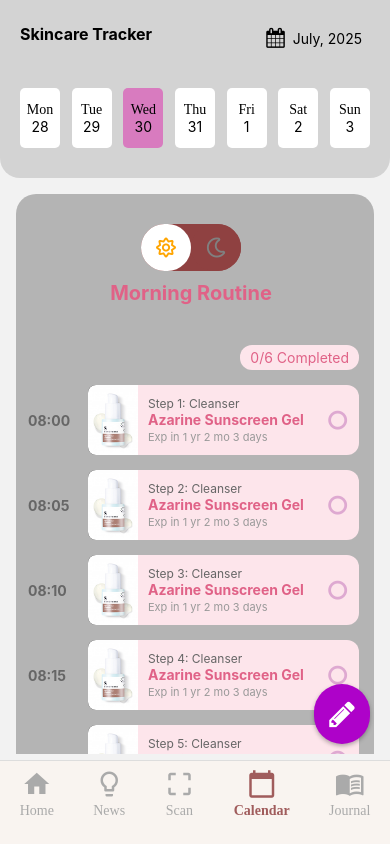
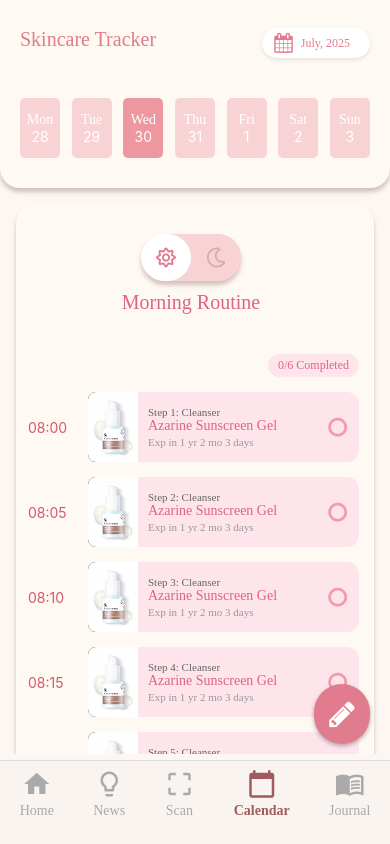
Before and after one commit to Salsa101/Project-SkinSense, a React Native app in the folder FrontEnd/: screen /Calendar in a window 390 px wide. Built offline with nearby package versions, Linux system fonts and the light colour scheme; no server answers.

Commit message:
Update UI Calendar, AddProduct, EditRoutine

```diff
--- a/FrontEnd/src/Screens/AddProduct.jsx
+++ b/FrontEnd/src/Screens/AddProduct.jsx
@@ -132,20 +132,20 @@
             <Icon
               name="search"
               size={20}
-              color="#bf828dff"
+              color="#E07C8E"
               style={styles.icon}
             />
             <TextInput
               style={styles.input}
               placeholder="Search by product name"
-              placeholderTextColor="#bf828dff"
+              placeholderTextColor="#E07C8E"
             />
           </View>
-          <Text style={{ marginVertical: 20, alignSelf: 'center' }}>
+          <Text style={{ marginVertical: 20, alignSelf: 'center', fontFamily: 'Poppins-Medium', color: '#E07C8E' }}>
             or add manually
           </Text>
 
-          <View style={{ alignItems: 'center', marginTop: 20 }}>
+          <View style={{ alignItems: 'center', marginTop: 10 }}>
             <TouchableOpacity style={styles.box} onPress={handleUpload}>
               {imageUri ? (
                 <Image
@@ -156,7 +156,7 @@
                 <Icon1 name="plus" size={80} color="#FFFFFF" />
               )}
             </TouchableOpacity>
-            <Text style={{ alignSelf: 'center', marginTop: 5 }}>
+            <Text style={{ alignSelf: 'center', marginTop: 5 , fontFamily: 'Poppins-Medium', color: '#E07C8E'}}>
               Product Image
             </Text>
           </View>
@@ -169,7 +169,7 @@
                 <TextInput
                   style={styles.input}
                   placeholder="Type here..."
-                  placeholderTextColor="#bf828dff"
+                  placeholderTextColor="#E07C8E"
                   value={productName}
                   onChangeText={setProductName}
                 />
@@ -183,7 +183,7 @@
                 <TextInput
                   style={styles.input}
                   placeholder="Type here..."
-                  placeholderTextColor="#bf828dff"
+                  placeholderTextColor="#E07C8E"
                   value={productBrand}
                   onChangeText={setProductBrand}
                 />
@@ -197,7 +197,7 @@
                 <TextInput
                   style={styles.input}
                   placeholder="Enter product step number..."
-                  placeholderTextColor="#bf828dff"
+                  placeholderTextColor="#E07C8E"
                   keyboardType="numeric"
                   value={productStep}
                   onChangeText={text => {
@@ -219,13 +219,23 @@
                 setValue={setProductValue}
                 setItems={setProductItems}
                 placeholder="Select product type"
+                placeholderStyle={{
+                  color: '#E07C8E',
+                  fontFamily: 'Poppins-Medium',
+                  fontSize: 12,
+                }}
+                textStyle={{
+                  fontFamily: 'Poppins-Medium',
+                  color: '#E07C8E',
+                  fontSize: 12,
+                }}
                 style={styles.dropdownPicker}
                 dropDownContainerStyle={styles.dropdownStyle}
                 ArrowDownIconComponent={() => (
-                  <Icon name="chevron-down" size={20} color="#bf828dff" />
+                  <Icon name="chevron-down" size={20} color="#E07C8E" />
                 )}
                 ArrowUpIconComponent={() => (
-                  <Icon name="chevron-up" size={20} color="#bf828dff" />
+                  <Icon name="chevron-up" size={20} color="#E07C8E" />
                 )}
               />
             </View>
@@ -241,13 +251,23 @@
                 setValue={setRoutineValue}
                 setItems={setRoutineItems}
                 placeholder="Select routine type"
+                placeholderStyle={{
+                  color: '#E07C8E',
+                  fontFamily: 'Poppins-Medium',
+                  fontSize: 12,
+                }}
+                textStyle={{
+                  fontFamily: 'Poppins-Medium',
+                  color: '#E07C8E',
+                  fontSize: 12,
+                }}
                 style={styles.dropdownPicker}
                 dropDownContainerStyle={styles.dropdownStyle}
                 ArrowDownIconComponent={() => (
-                  <Icon name="chevron-down" size={20} color="#bf828dff" />
+                  <Icon name="chevron-down" size={20} color="#E07C8E" />
                 )}
                 ArrowUpIconComponent={() => (
-                  <Icon name="chevron-up" size={20} color="#bf828dff" />
+                  <Icon name="chevron-up" size={20} color="#E07C8E" />
                 )}
               />
             </View>
@@ -263,13 +283,23 @@
                 setValue={setTimeDayValue}
                 setItems={setTimeDayItems}
                 placeholder="Select time of day"
+                placeholderStyle={{
+                  color: '#E07C8E',
+                  fontFamily: 'Poppins-Medium',
+                  fontSize: 12,
+                }}
+                textStyle={{
+                  fontFamily: 'Poppins-Medium',
+                  color: '#E07C8E',
+                  fontSize: 12,
+                }}
                 style={styles.dropdownPicker}
                 dropDownContainerStyle={styles.dropdownStyle}
                 ArrowDownIconComponent={() => (
-                  <Icon name="chevron-down" size={20} color="#bf828dff" />
+                  <Icon name="chevron-down" size={20} color="#E07C8E" />
                 )}
                 ArrowUpIconComponent={() => (
-                  <Icon name="chevron-up" size={20} color="#bf828dff" />
+                  <Icon name="chevron-up" size={20} color="#E07C8E" />
                 )}
               />
             </View>
@@ -291,7 +321,7 @@
                   <Icon
                     name="calendar"
                     size={20}
-                    color="#bf828dff"
+                    color="#E07C8E"
                     style={styles.icon}
                   />
                 </TouchableOpacity>
@@ -315,7 +345,7 @@
                   <Icon
                     name="calendar"
                     size={20}
-                    color="#bf828dff"
+                    color="#E07C8E"
                     style={styles.icon}
                   />
                 </TouchableOpacity>
@@ -341,7 +371,7 @@
                   <Icon2
                     name="access-time"
                     size={20}
-                    color="#bf828dff"
+                    color="#E07C8E"
                     style={styles.icon}
                   />
                 </TouchableOpacity>
@@ -398,6 +428,7 @@
 const styles = StyleSheet.create({
   container: {
     flex: 1,
+    backgroundColor: '#FCF7F2'
   },
   scrollContainer: {
     padding: 16,
@@ -405,20 +436,29 @@
   },
   headerText: {
     fontSize: 24,
-    fontWeight: 'bold',
-    marginBottom: 16,
+    fontFamily: 'Poppins-Bold',
+    marginBottom: 10,
+    color: '#E07C8E',
   },
   formContainer: {
     backgroundColor: '#FFF9F3',
     borderRadius: 20,
     padding: 20,
     paddingBottom: 0,
+    shadowColor: '#AB8C8C',
+            shadowOffset: {
+             width: 0,
+             height: 4,
+          },
+             shadowOpacity: 0.5,
+             shadowRadius: 4,
+             elevation: 4,
   },
   inputContainer: {
     flexDirection: 'row',
     alignItems: 'center',
     borderWidth: 1,
-    borderColor: '#bf828dff',
+    borderColor: '#E07C8E',
     borderRadius: 25,
     paddingHorizontal: 15,
     paddingVertical: 3,
@@ -429,6 +469,9 @@
   },
   input: {
     flex: 1,
+    fontFamily: 'Poppins-Medium',
+    fontSize: 12,
+    color: '#E07C8E',
   },
   box: {
     width: 150,
@@ -446,6 +489,9 @@
     marginBottom: 10,
   },
   formText: {
+    fontFamily: 'Poppins-Medium',
+    fontSize: 12,
+    color: '#E07C8E',
     marginLeft: 20,
     marginVertical: 5,
   },
@@ -459,19 +505,19 @@
   saveBtnText: {
     color: '#fff',
     fontSize: 20,
-    fontWeight: 'bold',
+    fontFamily: 'Poppins-Bold',
   },
   dropdownPicker: {
     flexDirection: 'row',
     alignItems: 'center',
     borderWidth: 1,
-    borderColor: '#bf828dff',
+    borderColor: '#E07C8E',
     borderRadius: 25,
     paddingHorizontal: 22,
     backgroundColor: '#ffffff',
   },
   dropdownStyle: {
-    borderColor: '#bf828dff',
+    borderColor: '#E07C8E',
     borderRadius: 25,
     paddingHorizontal: 15,
   },
--- a/FrontEnd/src/Screens/Calendar.jsx
+++ b/FrontEnd/src/Screens/Calendar.jsx
@@ -45,14 +45,14 @@
   };
 
   const DateItem = ({ day, date, isToday }) => (
-    <View style={[styles.date, isToday && { backgroundColor: '#d87bbfff' }]}>
+    <View style={[styles.date, isToday && { backgroundColor: '#ED97A0' }]}>
       <Text
-        style={{ fontFamily: isToday ? 'Poppins-Bold' : 'Poppins-Regular' }}
+        style={{ fontFamily: isToday ? 'Poppins-Bold' : 'Poppins-Medium' , color: isToday ? 'white' : 'white'}}
       >
         {day}
       </Text>
       <Text
-        style={{ fontWeight: isToday ? 'Poppins-Bold' : 'Poppins-Regular' }}
+        style={{ fontWeight: isToday ? 'Poppins-Bold' : 'Poppins-Medium', color: isToday ? 'white' : 'white' }}
       >
         {date}
       </Text>
@@ -235,7 +235,7 @@
         <Icon
           name={item.done ? 'check-circle' : 'circle-o'}
           size={22}
-          color={item.done ? '#ac4cafff' : '#dea9d1ff'}
+          color={item.done ? '#E07C8E' : '#f49babff'}
           style={{ marginLeft: 'auto' }}
         />
       </View>
@@ -248,12 +248,12 @@
         {/* Header */}
         <View style={styles.headerContainer}>
           <View style={styles.headerText}>
-            <Text style={{ fontWeight: 'bold', fontSize: 16 }}>
+            <Text style={{ fontSize: 20, color: '#E07C8E' , fontFamily: 'Poppins-Bold'}}>
               Skincare Tracker
             </Text>
             <View style={styles.monthlyDate}>
-              <Icon name="calendar" size={20} color="#000000" />
-              <Text style={{ marginHorizontal: 8 }}>{monthYear}</Text>
+              <Icon name="calendar" size={20} color="#E07C8E" />
+              <Text style={styles.monthYearText}>{monthYear}</Text>
             </View>
           </View>
 
@@ -272,8 +272,16 @@
             paddingLeft: 7,
             margin: 16,
             marginBottom: 20,
-            backgroundColor: '#b4b4b4ff',
+            backgroundColor: '#FFF9F3',
             borderRadius: 20,
+            shadowColor: '#AB8C8C',
+            shadowOffset: {
+             width: 0,
+             height: 4,
+          },
+             shadowOpacity: 0.5,
+             shadowRadius: 4,
+             elevation: 4,
           }}
         >
           {/* Toggle */}
@@ -288,7 +296,7 @@
               <Icon1
                 name="sun"
                 size={20}
-                color={activeTab === 'Morning' ? 'orange' : 'gray'}
+                color={activeTab === 'Morning' ? '#E07C8E' : '#DBABB3'}
               />
             </TouchableOpacity>
             <TouchableOpacity
@@ -301,7 +309,7 @@
               <Icon1
                 name="moon"
                 size={20}
-                color={activeTab === 'Night' ? 'blue' : 'gray'}
+                color={activeTab === 'Night' ? '#E07C8E' : '#DBABB3'}
               />
             </TouchableOpacity>
           </View>
@@ -347,12 +355,27 @@
 };
 
 const styles = StyleSheet.create({
-  container: { flex: 1 },
+  container: { flex: 1 ,backgroundColor: '#FCF7F2'},
   headerContainer: {
-    backgroundColor: 'lightgray',
+    backgroundColor: '#FFF9F3',
     padding: 20,
     borderBottomEndRadius: 20,
     borderBottomStartRadius: 20,
+     shadowColor: '#AB8C8C',
+            shadowOffset: {
+             width: 0,
+             height: 4,
+          },
+             shadowOpacity: 0.5,
+             shadowRadius: 4,
+             elevation: 4,
+  },
+  monthYearText: {
+    marginHorizontal: 8,
+    color: '#E07C8E',
+    fontFamily: 'Poppins-Medium',
+    fontSize: 12,
+    alignItems: 'center',
   },
   headerText: {
     flexDirection: 'row',
@@ -361,13 +384,25 @@
   },
   cardDone: {
     opacity: 0.8,
-    backgroundColor: '#f5a7f5ff',
+    backgroundColor: '#ED97A0',
     borderRadius: 12,
   },
   monthlyDate: {
     flexDirection: 'row',
     alignItems: 'center',
     marginTop: 8,
+    backgroundColor: '#FFFFFFFF',
+    paddingHorizontal: 12,
+    paddingVertical: 5,
+    borderRadius: 20,
+    shadowColor: '#030303ff',
+    shadowOffset: {
+      width: 0,
+      height: 2,
+    },
+    shadowOpacity: 0.1,
+    shadowRadius: 4,
+    elevation: 3,
   },
   dateContainer: {
     flexDirection: 'row',
@@ -377,7 +412,7 @@
     marginTop: 40,
     marginBottom: 10,
     borderRadius: 5,
-    backgroundColor: 'white',
+    backgroundColor: '#F8D3D5',
     justifyContent: 'center',
     alignItems: 'center',
     height: 60,
@@ -394,15 +429,23 @@
   toggleWrapper: {
     flexDirection: 'row',
     alignSelf: 'center',
-    backgroundColor: '#8f4141ff',
+    backgroundColor: '#F8D3D5',
     borderRadius: 25,
     marginBottom: 10,
     marginTop: 15,
+    shadowColor: '#AB8C8C',
+    shadowOffset: {
+      width: 0,
+      height: 4,
+    },
+    shadowOpacity: 0.5,
+    shadowRadius: 4,
+    elevation: 4,
   },
   toggleButton: {
     paddingVertical: 12,
     paddingHorizontal: 15,
-    backgroundColor: '#8f4141ff',
+    backgroundColor: '#F8D3D5',
     borderRadius: 25,
   },
   activeTab: {
@@ -411,7 +454,7 @@
   },
   title: {
     fontSize: 20,
-    fontWeight: 'bold',
+    fontFamily: 'Poppins-Bold',
     color: '#E06287',
     marginBottom: 40,
     textAlign: 'center',
@@ -419,6 +462,8 @@
   progress: {
     alignSelf: 'flex-end',
     backgroundColor: '#FDE5EB',
+    fontFamily: 'Poppins-Medium',
+    fontSize: 12,
     paddingVertical: 4,
     paddingHorizontal: 10,
     borderRadius: 12,
@@ -433,8 +478,8 @@
   time: {
     width: 60,
     marginRight: 0,
-    fontWeight: 'bold',
-    color: '#666',
+    fontWeight: 'light',
+    color: '#D3586E',
     marginLeft: 5,
   },
   infoBox: {
@@ -447,23 +492,26 @@
   },
   step: {
     color: '#666',
-    fontSize: 12,
+    fontSize: 11,
+    fontFamily: 'Poppins-Regular',
+
   },
   product: {
     fontSize: 14,
-    fontWeight: 'bold',
+    fontFamily: 'Poppins-Bold',
     color: '#E06287',
   },
   exp: {
     fontSize: 11,
     color: '#999',
+    fontFamily: 'Poppins-Light',
     marginTop: 2,
   },
   floatingBubble: {
     position: 'absolute',
     bottom: 100,
     right: 20,
-    backgroundColor: '#ae02c9ff',
+    backgroundColor: '#E07C8E',
     borderRadius: 60,
     padding: 15,
     alignItems: 'center',
--- a/FrontEnd/src/Screens/EditRoutine.jsx
+++ b/FrontEnd/src/Screens/EditRoutine.jsx
@@ -72,7 +72,7 @@
     <View style={styles.container}>
       <ScrollView style={{ marginBottom: 90 }}>
         <View style={styles.headerContainer}>
-          <Text style={{ fontWeight: 'bold', fontSize: 18 }}>
+          <Text style={{ fontFamily: 'Poppins-Bold', fontSize: 20, color: '#E07C8E' }}>
             My Skincare Routine
           </Text>
 
@@ -88,8 +88,9 @@
               >
                 <Text
                   style={{
-                    color: activeRoutineTab === tab ? '#fff' : '#999',
-                    fontWeight: 'bold',
+                    color: activeRoutineTab === tab ? '#fff' : '#B67F89',
+                    fontFamily: 'Poppins-Bold',
+                    fontSize: 14,
                   }}
                 >
                   {tab}
@@ -103,8 +104,16 @@
           style={{
             padding: 15,
             margin: 16,
-            backgroundColor: '#b4b4b4ff',
+            backgroundColor: '#FFF9F3',
             borderRadius: 20,
+            shadowColor: '#AB8C8C',
+            shadowOffset: {
+             width: 0,
+             height: 4,
+          },
+             shadowOpacity: 0.5,
+             shadowRadius: 4,
+             elevation: 4,
           }}
         >
           <View style={styles.toggleWrapper}>
@@ -118,7 +127,7 @@
               <Icon1
                 name="sun"
                 size={20}
-                color={activeTab === 'Morning' ? 'orange' : 'gray'}
+                color={activeTab === 'Morning' ? '#E07C8E' : '#DBABB3'}
               />
             </TouchableOpacity>
             <TouchableOpacity
@@ -131,7 +140,7 @@
               <Icon1
                 name="moon"
                 size={20}
-                color={activeTab === 'Night' ? 'blue' : 'gray'}
+                color={activeTab === 'Night' ? '#E07C8E' : '#DBABB3'}
               />
             </TouchableOpacity>
           </View>
@@ -146,7 +155,9 @@
               style={{
                 textAlign: 'center',
                 marginVertical: 30,
-                color: '#000000ff',
+                color: '#B67F89',
+                fontFamily: 'Poppins-Medium',
+                fontSize: 11,
               }}
             >
               No data available
@@ -164,24 +175,26 @@
   routineToggleWrapper: {
     flexDirection: 'row',
     alignSelf: 'center',
-    backgroundColor: '#8f4141ff',
+    backgroundColor: '#F8D3D5',
     borderRadius: 25,
     marginTop: 15,
     marginBottom: 10,
     overflow: 'hidden',
+    boxShadow: '0px 2px 4px rgba(170, 162, 162, 0.3)',
   },
   routineToggleButton: {
     flex: 1,
-    paddingVertical: 12,
-    backgroundColor: '#8f4141ff',
+    paddingVertical: 10,
+    backgroundColor: '#F8D3D5',
     justifyContent: 'center',
     alignItems: 'center',
   },
   activeRoutineTab: {
-    backgroundColor: '#ae02c9ff',
+    backgroundColor: '#E07C8E',
   },
   container: {
     flex: 1,
+    backgroundColor: '#FCF7F2'
   },
   headerContainer: {
     paddingHorizontal: 20,
@@ -189,7 +202,7 @@
   },
   cardDone: {
     opacity: 0.8,
-    backgroundColor: '#f5a7f5ff',
+    backgroundColor: '#E07C8E',
     borderRadius: 12,
   },
   date: {
@@ -214,7 +227,7 @@
   toggleWrapper: {
     flexDirection: 'row',
     alignSelf: 'center',
-    backgroundColor: '#8f4141ff',
+    backgroundColor: '#F8D3D5',
     borderRadius: 25,
     marginBottom: 10,
     marginTop: 15,
@@ -222,7 +235,7 @@
   toggleButton: {
     paddingVertical: 12,
     paddingHorizontal: 15,
-    backgroundColor: '#8f4141ff',
+    backgroundColor: '#F8D3D5',
     borderRadius: 25,
   },
   activeTab: {
@@ -231,7 +244,7 @@
   },
   title: {
     fontSize: 20,
-    fontWeight: 'bold',
+    fontFamily: 'Poppins-Bold',
     color: '#E06287',
     marginBottom: 40,
     textAlign: 'center',
@@ -239,12 +252,12 @@
   progress: {
     alignSelf: 'flex-end',
     backgroundColor: '#FFFFFF',
-    paddingVertical: 4,
-    paddingHorizontal: 10,
+    paddingVertical: 3,
+    paddingHorizontal: 9,
     borderRadius: 12,
     color: '#E06287',
     marginBottom: 15,
-    fontWeight: 'bold',
+   fontFamily: 'Poppins-Bold',
     boxShadow: '0px 2px 4px rgba(0, 0, 0, 0.3)',
   },
   card: {
```
